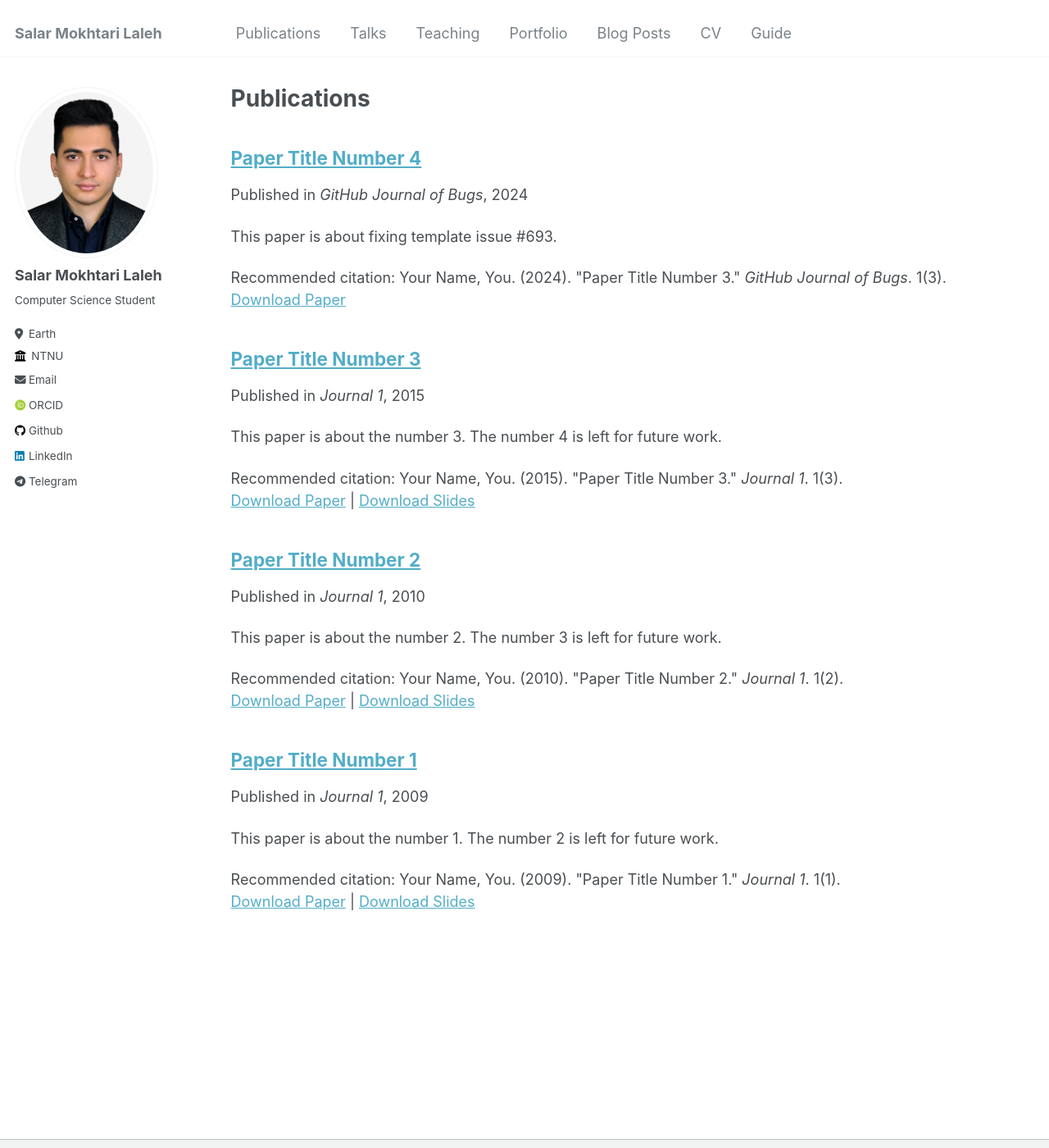
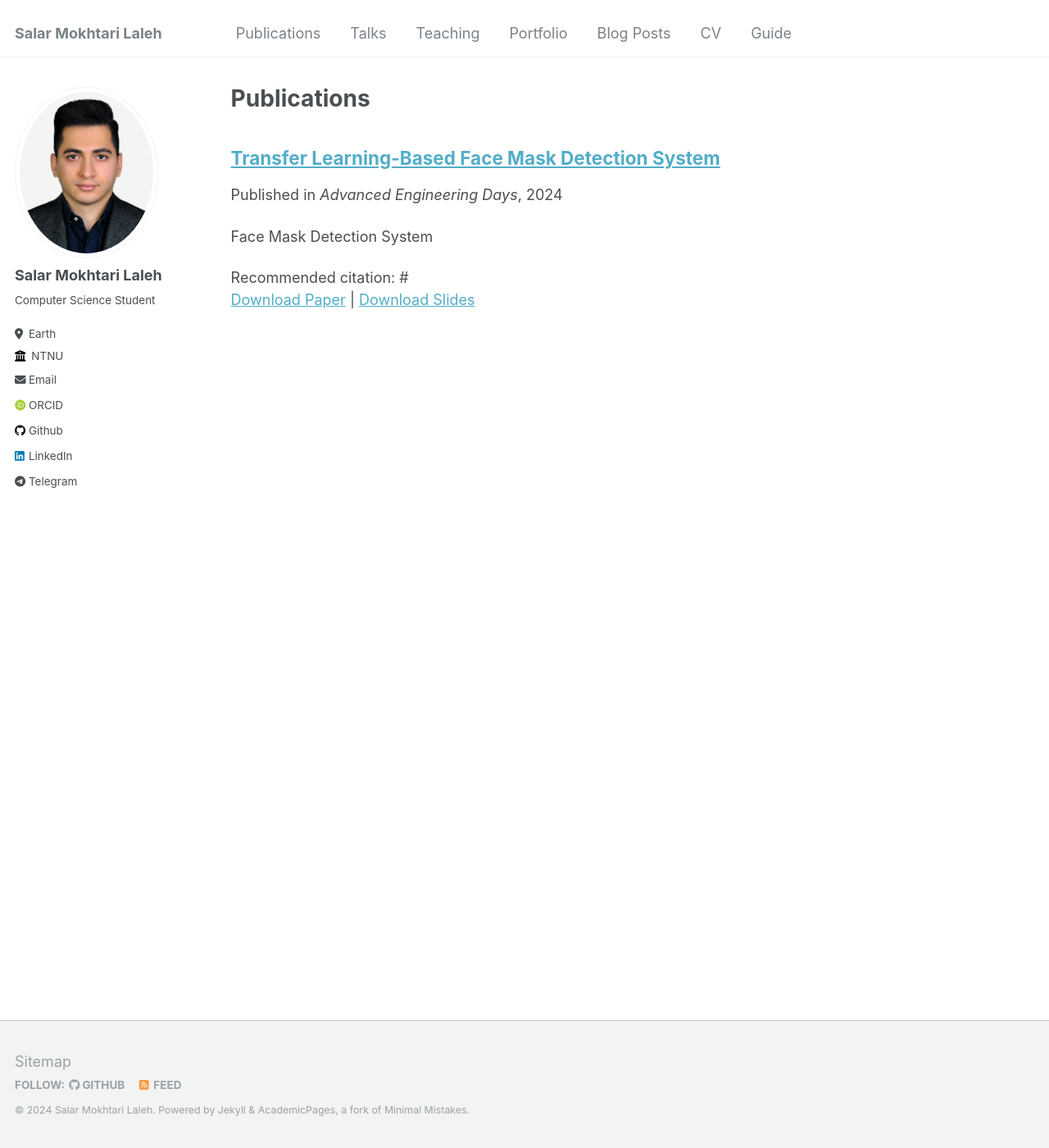
Before and after one commit to salarMokhtariL/salarMokhtariL.github.io, a Jekyll site: the page built from _pages/publications.md, in a window 1280 px wide and 1400 px high. Shown: the whole window at 82% size. Built offline with Jekyll 4.4.1, drawn with Linux system fonts in a browser that asks for light colours; some web fonts are replaced.

Commit message:
Update 1

```diff
--- a/_publications/2009-10-01-paper-title-number-1.md
+++ b/_publications/2009-10-01-paper-title-number-1.md
@@ -1,13 +1,13 @@
 ---
-title: "Paper Title Number 1"
+title: "Transfer Learning-Based Face Mask Detection System"
 collection: publications
 permalink: /publication/2009-10-01-paper-title-number-1
-excerpt: 'This paper is about the number 1. The number 2 is left for future work.'
-date: 2009-10-01
-venue: 'Journal 1'
-slidesurl: 'http://academicpages.github.io/files/slides1.pdf'
-paperurl: 'http://academicpages.github.io/files/paper1.pdf'
-citation: 'Your Name, You. (2009). &quot;Paper Title Number 1.&quot; <i>Journal 1</i>. 1(1).'
+excerpt: 'Face Mask Detection System'
+date: 2024-07-10
+venue: 'Advanced Engineering Days'
+slidesurl: '#'
+paperurl: '#'
+citation: '#'
 ---
 
-The contents above will be part of a list of publications, if the user clicks the link for the publication than the contents of section will be rendered as a full page, allowing you to provide more information about the paper for the reader. When publications are displayed as a single page, the contents of the above "citation" field will automatically be included below this section in a smaller font.
+Transfer Learning-Based Face Mask Detection System
--- a/_publications/2010-10-01-paper-title-number-2.md
+++ /dev/null
@@ -1,13 +0,0 @@
----
-title: "Paper Title Number 2"
-collection: publications
-permalink: /publication/2010-10-01-paper-title-number-2
-excerpt: 'This paper is about the number 2. The number 3 is left for future work.'
-date: 2010-10-01
-venue: 'Journal 1'
-slidesurl: 'http://academicpages.github.io/files/slides2.pdf'
-paperurl: 'http://academicpages.github.io/files/paper2.pdf'
-citation: 'Your Name, You. (2010). &quot;Paper Title Number 2.&quot; <i>Journal 1</i>. 1(2).'
----
-
-The contents above will be part of a list of publications, if the user clicks the link for the publication than the contents of section will be rendered as a full page, allowing you to provide more information about the paper for the reader. When publications are displayed as a single page, the contents of the above "citation" field will automatically be included below this section in a smaller font.
--- a/_publications/2015-10-01-paper-title-number-3.md
+++ /dev/null
@@ -1,13 +0,0 @@
----
-title: "Paper Title Number 3"
-collection: publications
-permalink: /publication/2015-10-01-paper-title-number-3
-excerpt: 'This paper is about the number 3. The number 4 is left for future work.'
-date: 2015-10-01
-venue: 'Journal 1'
-slidesurl: 'http://academicpages.github.io/files/slides3.pdf'
-paperurl: 'http://academicpages.github.io/files/paper3.pdf'
-citation: 'Your Name, You. (2015). &quot;Paper Title Number 3.&quot; <i>Journal 1</i>. 1(3).'
----
-
-The contents above will be part of a list of publications, if the user clicks the link for the publication than the contents of section will be rendered as a full page, allowing you to provide more information about the paper for the reader. When publications are displayed as a single page, the contents of the above "citation" field will automatically be included below this section in a smaller font.
--- a/_publications/2024-02-17-paper-title-number-4.md
+++ /dev/null
@@ -1,12 +0,0 @@
----
-title: "Paper Title Number 4"
-collection: publications
-permalink: /publication/2024-02-17-paper-title-number-4
-excerpt: 'This paper is about fixing template issue #693.'
-date: 2024-02-17
-venue: 'GitHub Journal of Bugs'
-paperurl: 'http://academicpages.github.io/files/paper3.pdf'
-citation: 'Your Name, You. (2024). &quot;Paper Title Number 3.&quot; <i>GitHub Journal of Bugs</i>. 1(3).'
----
-
-The contents above will be part of a list of publications, if the user clicks the link for the publication than the contents of section will be rendered as a full page, allowing you to provide more information about the paper for the reader. When publications are displayed as a single page, the contents of the above "citation" field will automatically be included below this section in a smaller font.
```
